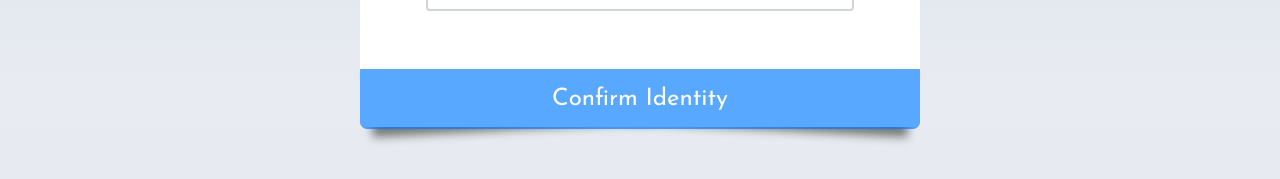
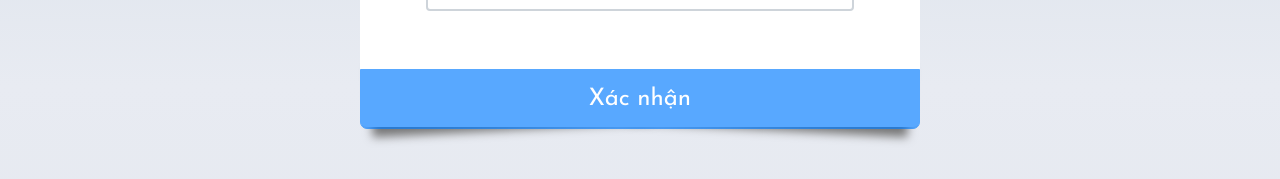
Before and after one commit to nh0909hn/NHQuiz, a plain HTML site: page index.html in a window 1280 px wide. Both pictures are taken after typing "Sample" into the empty fields and a click on the button "Xác nhận". Shown: the part 314-493 px from the top of the page. Drawn offline with nearby package versions, Linux system fonts and the light colour scheme.

Commit message:
Update index.html

```diff
--- a/index.html
+++ b/index.html
@@ -40,7 +40,7 @@
         <label for="pass" class="sr-only">Mã xác nhận</label>
         <input type="password" class="form-control animated" id="pass" placeholder="Mã xác nhận" onkeyup="typing();" onfocus="resetErr();" onblur="this.style.borderColor = '#ced4da';">
     </div>
-    <button type="submit" disabled="disabled" class="btn btn-primary mb-2" id="submit" onclick="chkPass(this);">Confirm Identity</button>
+    <button type="submit" disabled="disabled" class="btn btn-primary mb-2" id="submit" onclick="chkPass(this);">Xác nhận</button>
     </form>
 </div>
 
```
